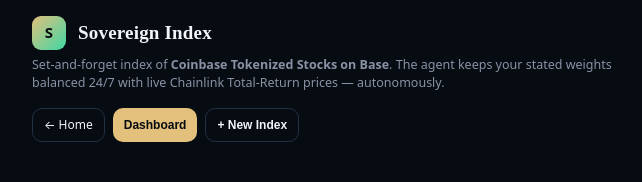
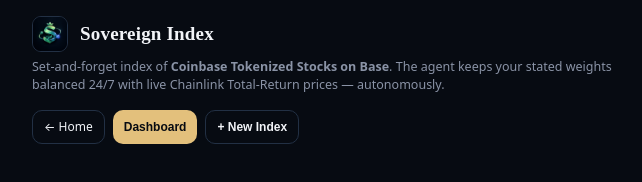
Before and after one commit to norbert351/sovereign-index, a website: page public/app.html in a window 1280 px wide. Shown: the whole page, without its empty margins (304-946 px from the left). Drawn offline with Linux system fonts and the light colour scheme; no server answers; a web font is replaced by a local one.

Commit message:
New logo + favicon: use user's Sovereign Index mark (stylized S + crown + orbital + candlestick) as the header logo on landing + app; add crisp SVG favicon (gold crown + ascending index bars on ink) + PNG fallback, linked in both <head>. logo downscaled 160px for the header.

```diff
--- a/public/app.html
+++ b/public/app.html
@@ -5,6 +5,8 @@
 <meta name="viewport" content="width=device-width, initial-scale=1" />
 <title>Sovereign Index · App</title>
 <meta name="theme-color" content="#070B12" />
+<link rel="icon" type="image/svg+xml" href="/favicon.svg" />
+<link rel="icon" type="image/png" href="/favicon.png" />
 <link rel="preconnect" href="https://api.fontshare.com" /><link rel="preconnect" href="https://cdn.fontshare.com" crossorigin />
 <link href="https://api.fontshare.com/v2/css?f[]=zodiak@300,400,500,600,700&f[]=general-sans@400,500,600&display=swap" rel="stylesheet" />
 <link rel="preconnect" href="https://fonts.googleapis.com" /><link rel="preconnect" href="https://fonts.gstatic.com" crossorigin />
@@ -18,7 +20,7 @@
   body{background:var(--bg);color:var(--txt);font-family:"General Sans",system-ui,-apple-system,Segoe UI,Roboto,sans-serif;line-height:1.45;-webkit-font-smoothing:antialiased}
   .wrap{max-width:640px;margin:0 auto;padding:16px 16px 80px}
   header{display:flex;align-items:center;gap:12px;margin-bottom:6px}
-  .logo{width:34px;height:34px;border-radius:9px;background:linear-gradient(135deg,var(--acc),var(--acc2));color:#070B12;display:grid;place-items:center;font-weight:800;font-size:15px}
+  .logo{width:36px;height:36px;border-radius:9px;border:1px solid var(--line);object-fit:cover;display:block}
   header h1{font-family:"Zodiak",serif;font-size:19px;font-weight:600;letter-spacing:.01em}
   .sub{color:var(--mut);font-size:12.5px;margin-bottom:16px}
   .card{background:var(--panel);border:1px solid var(--line);border-radius:14px;padding:16px;margin-bottom:14px}
@@ -71,7 +73,7 @@
 <div id="geo" class="hidden"></div>
 <div class="wrap">
   <header>
-    <div class="logo">S</div>
+    <img class="logo" src="/images/logo.png" alt="Sovereign Index" />
     <h1>Sovereign Index</h1>
   </header>
   <p class="sub">Set-and-forget index of <b>Coinbase Tokenized Stocks on Base</b>. The agent keeps your stated weights balanced 24/7 with live Chainlink Total-Return prices — autonomously.</p>
```
Also changed, not shown: public/landing.html (+4 -2 lines), public/favicon.png (added), public/favicon.svg (added), public/images/logo.png (added).
